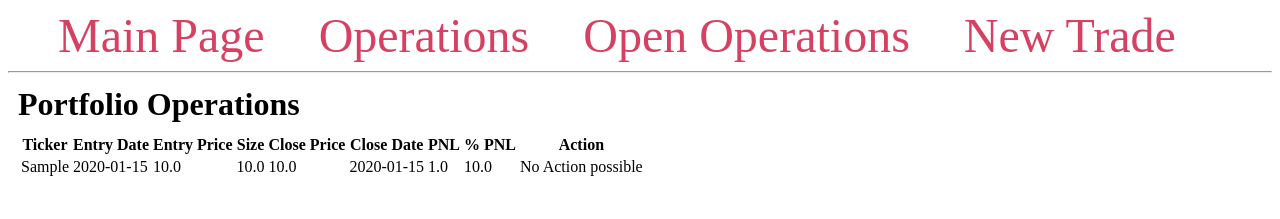
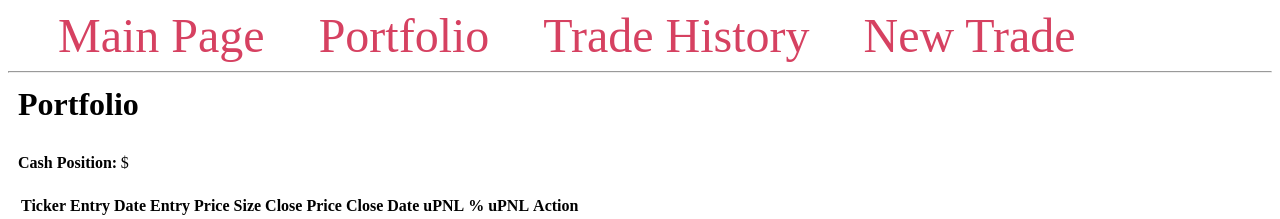
Before and after one commit to salgozino/PortfolioViewer, a Flask app: page /operations/ in a window 1280 px wide. Shown: the top 219 px of the page. Run offline with Flask 3, Linux system fonts and the light colour scheme; tables that the repository leaves empty hold one stand-in row (values such as "Sample post"); lists and menus that the app fills with data are empty; some libraries are stand-ins or nearby versions.

Commit message:
refactor and minnor changes in front

```diff
--- a/app/operations/routes.py
+++ b/app/operations/routes.py
@@ -9,39 +9,14 @@ from app.models.operations import Operation
 from app.models.cash_position import CashPosition
 
 
-@bp.route('/')
-def index():
-    operations = Operation.query.all()
-    return render_template('operations/all_trades.html', operations=operations)
-
-
-@bp.route('/new', methods=['GET', 'POST'])
-def new_trade():
-    if request.method == 'POST':
-        user = request.form.get('user')
-        ticker = request.form.get('ticker')
-        entry_date = request.form.get('entry_date')
-        entry_price = float(request.form.get('entry_price'))
-        size = float(request.form.get('size'))
-        broker = request.form.get('broker')
-        trade_type = request.form.get('type')
-
-        operation = Operation(ticker=ticker, entry_date=entry_date, entry_price=entry_price, size=size,
-                              broker=broker, type=trade_type, user=user)
-        operation.save()
-
-        return redirect('/operations/new')
-    else:
-            return render_template('operations/open_trade.html')
-
-
-@bp.route('/open_trades', methods=['GET', 'POST'])
-def open_trades():
+@bp.route('/', methods=['GET', 'POST'])
+def portfolio():
     # Assuming the user is always "koki" for now
     user = "koki"
 
     # Fetch all open trades
-    open_trades = Operation.query.filter(Operation.close_date.is_(None), Operation.user == user).all()
+    open_trades = Operation.query.filter(
+        Operation.close_date.is_(None), Operation.user == user).all()
 
     # Retrieve the cash position of the user
     cash_position = (
@@ -71,7 +46,42 @@ def open_trades():
 
     # Convert the figure to JSON for rendering in the template
     chart_json = json.dumps(fig, cls=PlotlyJSONEncoder)
-    return render_template('operations/open_trades.html', operations=open_trades, chart_json=chart_json, cash_position=cash_position)
+    return render_template('operations/open_trades.html',
+                           operations=open_trades,
+                           chart_json=chart_json,
+                           cash_position=cash_position)
+
+
+@bp.route('/history')
+def history():
+    # Assuming the user is always "koki" for now
+    user = "koki"
+    all_op = Operation.query.all()
+    operations = Operation.query.filter(
+        Operation.close_date.is_not(None), Operation.user == user).all()
+    print(operations)
+    print(all_op)
+    return render_template('operations/all_trades.html', operations=operations)
+
+
+@bp.route('/new', methods=['GET', 'POST'])
+def new_trade():
+    if request.method == 'POST':
+        user = request.form.get('user')
+        ticker = request.form.get('ticker')
+        entry_date = request.form.get('entry_date')
+        entry_price = float(request.form.get('entry_price'))
+        size = float(request.form.get('size'))
+        broker = request.form.get('broker')
+        trade_type = request.form.get('type')
+
+        operation = Operation(ticker=ticker, entry_date=entry_date, entry_price=entry_price, size=size,
+                              broker=broker, type=trade_type, user=user)
+        operation.save()
+
+        return redirect(url_for('operations.new_trade'))
+    else:
+        return render_template('operations/open_trade.html')
 
 
 @bp.route('/close_trade', methods=['POST'])
--- a/app/templates/base.html
+++ b/app/templates/base.html
@@ -46,8 +46,8 @@
 <body>
     <nav>
         <a href="{{ url_for('main.index') }}">Main Page</a>
-        <a href="{{ url_for('operations.index' )}}">Operations</a>
-        <a href="{{ url_for('operations.open_trades' )}}">Open Operations</a>
+        <a href="{{ url_for('operations.portfolio' )}}">Portfolio</a>
+        <a href="{{ url_for('operations.history' )}}">Trade History</a>
         <a href="{{ url_for('operations.new_trade' )}}">New Trade</a>
     </nav>
     <hr>
--- a/app/templates/operations/all_trades.html
+++ b/app/templates/operations/all_trades.html
@@ -15,7 +15,6 @@
                 <th>Close Date</th>
                 <th>PNL</th>
                 <th>% PNL</th>
-                <th>Action</th>
             </tr>
         </thead>
         <tbody>
@@ -29,13 +28,6 @@
                 <td>{{ operation.close_date }}</td>
                 <td>{{ operation.pnl }}</td>
                 <td>{{ operation.pnl_percentage }}</td>
-                <td>
-                    {% if operation.close_date is none %}
-                    <a href="{{ url_for('operations.close_trade_page', operation_id=operation.id) }}" class="button is-primary">Close Trade</a>
-                    {% else %}
-                    No Action possible
-                    {% endif %}
-                </td>
             </tr>
             {% endfor %}
         </tbody>
--- a/app/templates/operations/open_trades.html
+++ b/app/templates/operations/open_trades.html
@@ -2,7 +2,7 @@
 
 {% block content %}
 
-<h1 class="title">Portfolio Operations</h1>
+<h1 class="title">Portfolio</h1>
 <div class="content">
     <div style="width: 100%; display: flex; align-items: center;">
         <h4 class="subtitle">Cash Position:</h4>
```
